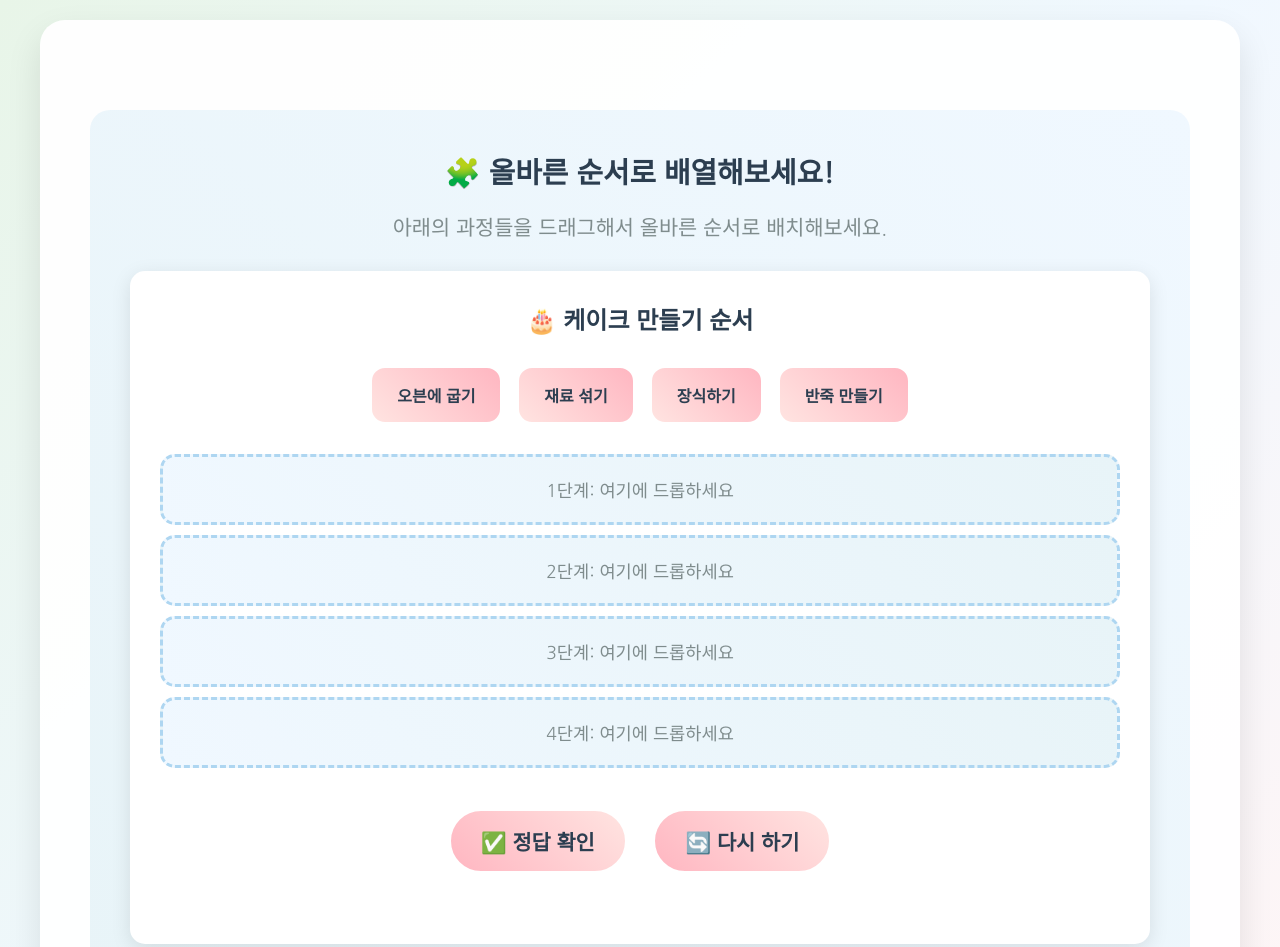
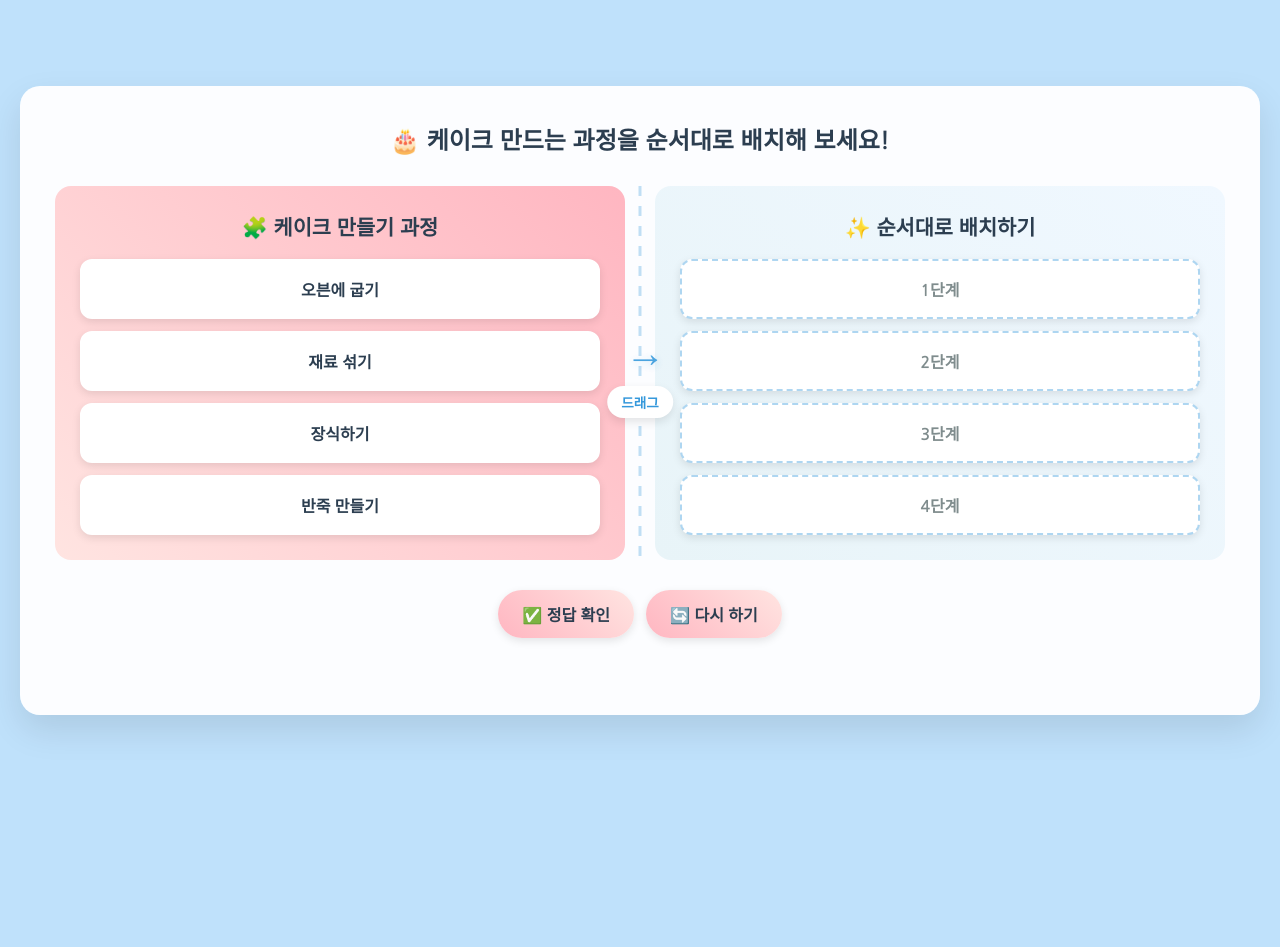
Before and after one commit to leehj002/entry, a plain HTML site: page docs/index.html in a window 1280 px wide. Shown: the top 947 px of the page. After the commit the page ends 800 px from the top, so only its background shows below. Drawn offline with Linux system fonts and the light colour scheme.

Commit message:
배경 색 + 사이즈 조정

```diff
--- a/docs/index.html
+++ b/docs/index.html
@@ -16,150 +16,212 @@
 
         body {
             font-family: 'Nanum Gothic', 'Noto Sans KR', sans-serif;
-            background: linear-gradient(135deg, #E8F5E8 0%, #F0F8FF 50%, #FFF5F5 100%);
+            background: #bfe1fb;
             min-height: 100vh;
             padding: 20px;
+            display: flex;
+            align-items: center;
+            justify-content: center;
         }
 
         .container {
-            max-width: 1200px;
+            max-width: 1400px;
+            width: 100%;
             margin: 0 auto;
             background: rgba(255, 255, 255, 0.95);
-            border-radius: 25px;
+            border-radius: 20px;
             box-shadow: 0 15px 35px rgba(0,0,0,0.1);
-            overflow: hidden;
+            padding: 35px;
         }
 
-        .header {
-            background: linear-gradient(135deg, #AED6F1 0%, #D2B4DE 50%, #F9E79F 100%);
-            padding: 40px;
-            text-align: center;
-            position: relative;
-        }
-
-        .main-title {
-            font-size: 3rem;
-            font-weight: 800;
-            color: #2C3E50;
-            margin-bottom: 15px;
-            text-shadow: 2px 2px 8px rgba(0,0,0,0.1);
-        }
-
-        .subtitle {
+        .title {
             font-size: 1.5rem;
-            font-weight: 500;
-            color: #34495E;
-            margin-bottom: 20px;
-        }
-
-        .content-section {
-            padding: 50px;
-        }
-
-        .section-title {
-            font-size: 2.5rem;
             font-weight: 700;
             color: #2C3E50;
             text-align: center;
             margin-bottom: 30px;
-            padding: 20px;
-            background: linear-gradient(45deg, #FFE4E1, #E8F4F8);
-            border-radius: 20px;
         }
 
-        .interactive-section {
-            background: linear-gradient(45deg, #E8F4F8 0%, #F0F8FF 100%);
-            border-radius: 20px;
-            padding: 40px;
-            margin: 40px 0;
+        .game-container {
+            display: flex;
+            gap: 30px;
+            align-items: flex-start;
+            position: relative;
         }
 
-        .practice-area {
-            background: white;
-            border-radius: 15px;
-            padding: 30px;
-            margin: 20px 0;
-            box-shadow: 0 5px 20px rgba(0,0,0,0.1);
+        .arrow-container {
+            position: absolute;
+            left: 50%;
+            top: 50%;
+            transform: translate(-50%, -50%);
+            display: flex;
+            flex-direction: column;
+            align-items: center;
+            gap: 8px;
+            z-index: 10;
+            pointer-events: none;
         }
 
-        .drag-items {
-            display: flex;
-            justify-content: center;
-            gap: 15px;
-            margin: 30px 0;
-            flex-wrap: wrap;
+        .arrow {
+            font-size: 2.5rem;
+            color: #3498DB;
+            animation: slideArrow 3s ease-in-out infinite;
+            text-shadow: 0 2px 8px rgba(52, 152, 219, 0.3);
         }
 
-        .drag-item {
+        @keyframes slideArrow {
+            0%, 100% {
+                transform: translateX(-10px);
+                opacity: 0.5;
+            }
+            50% {
+                transform: translateX(10px);
+                opacity: 1;
+            }
+        }
+
+        .arrow-text {
+            background: white;
+            padding: 6px 14px;
+            border-radius: 20px;
+            font-size: 0.85rem;
+            font-weight: 700;
+            color: #3498DB;
+            box-shadow: 0 4px 10px rgba(0,0,0,0.1);
+            white-space: nowrap;
+        }
+
+        /* 점선 연결선 */
+        .game-container::before {
+            content: '';
+            position: absolute;
+            left: 50%;
+            top: 0;
+            bottom: 0;
+            width: 3px;
+            background-image: repeating-linear-gradient(
+                to bottom,
+                #3498DB 0px,
+                #3498DB 10px,
+                transparent 10px,
+                transparent 20px
+            );
+            transform: translateX(-50%);
+            opacity: 0.3;
+        }
+
+        .left-panel,
+        .right-panel {
+            flex: 1;
+            border-radius: 16px;
+            padding: 25px;
+            min-height: 0;
+        }
+
+        .left-panel {
             background: linear-gradient(45deg, #FFE4E1, #FFB6C1);
-            padding: 15px 25px;
-            border-radius: 15px;
-            cursor: grab;
+        }
+
+        .right-panel {
+            background: linear-gradient(45deg, #E8F4F8, #F0F8FF);
+        }
+
+        .left-panel h3,
+        .right-panel h3 {
+            font-size: 1.3rem;
+            color: #2C3E50;
+            margin-bottom: 18px;
+            text-align: center;
+        }
+
+        .drag-items,
+        .drop-zones {
+            display: flex;
+            flex-direction: column;
+            gap: 12px;
+            height: 100%;
+        }
+
+        .drag-item,
+        .drop-zone {
+            background: white;
+            padding: 16px;
+            border-radius: 12px;
             font-weight: 600;
             color: #2C3E50;
             border: 2px solid #FFFFFF;
             transition: all 0.3s ease;
             user-select: none;
+            font-size: 1rem;
+            text-align: center;
+            box-shadow: 0 3px 8px rgba(0,0,0,0.1);
+            flex: 1;
+            display: flex;
+            align-items: center;
+            justify-content: center;
+        }
+
+        .drag-item {
+            cursor: grab;
         }
 
         .drag-item:hover {
             transform: translateY(-3px);
-            box-shadow: 0 5px 15px rgba(255,182,193,0.4);
+            box-shadow: 0 8px 20px rgba(0,0,0,0.15);
         }
 
         .drag-item.dragging {
             opacity: 0.5;
-            transform: scale(1.1);
+            transform: scale(1.05);
         }
 
         .drop-zone {
-            background: linear-gradient(45deg, #F0F8FF, #E8F4F8);
-            border: 3px dashed #AED6F1;
-            border-radius: 15px;
-            padding: 20px;
-            margin: 10px 0;
-            min-height: 60px;
-            display: flex;
-            align-items: center;
-            justify-content: center;
+            border-style: dashed;
+            border-color: #AED6F1;
             color: #7F8C8D;
-            font-size: 1.1rem;
-            transition: all 0.3s ease;
         }
 
         .drop-zone.drag-over {
             border-color: #3498DB;
-            background: linear-gradient(45deg, #AED6F1, #D5E8FF);
-            color: #2C3E50;
+            background: #E3F2FD;
+            transform: scale(1.02);
         }
 
         .drop-zone.filled {
             border-color: #27AE60;
-            background: linear-gradient(45deg, #D5F4E6, #ABEBC6);
+            border-style: solid;
+            background: white;
             color: #2C3E50;
         }
 
         .control-buttons {
             text-align: center;
-            margin: 30px 0;
+            margin-top: 30px;
+            display: flex;
+            gap: 12px;
+            justify-content: center;
         }
 
         .btn {
             background: linear-gradient(45deg, #FFB6C1, #FFE4E1);
-            border: 3px solid #FFFFFF;
-            padding: 15px 30px;
+            border: none;
+            padding: 12px 24px;
             border-radius: 50px;
-            font-size: 1.3rem;
-            font-weight: 600;
+            font-size: 1rem;
+            font-weight: 700;
             cursor: pointer;
-            margin: 10px;
             transition: all 0.3s ease;
             color: #2C3E50;
+            box-shadow: 0 3px 8px rgba(0,0,0,0.1);
         }
 
         .btn:hover {
-            transform: translateY(-3px) scale(1.05);
-            box-shadow: 0 10px 25px rgba(255,182,193,0.4);
+            transform: translateY(-2px);
+            box-shadow: 0 6px 15px rgba(0,0,0,0.2);
+        }
+
+        .btn:active {
+            transform: translateY(0);
         }
 
         .btn:disabled {
@@ -168,45 +230,54 @@
             transform: none;
         }
 
+        #result {
+            text-align: center;
+            font-size: 1.1rem;
+            font-weight: 700;
+            margin-top: 18px;
+            padding: 12px;
+            border-radius: 10px;
+        }
+
         @media (max-width: 768px) {
-            .main-title { font-size: 2rem; }
-            .section-title { font-size: 2rem; }
-            .content-section { padding: 30px 20px; }
-            .drag-items { flex-direction: column; align-items: center; }
+            .game-container {
+                flex-direction: column;
+            }
         }
     </style>
 </head>
 <body>
     <div class="container">
+        <h1 class="title">🎂 케이크 만드는 과정을 순서대로 배치해 보세요!</h1>
 
-        <!-- 인터랙티브 체험 -->
-        <div class="content-section">
-
-            <div class="interactive-section">
-                <h3 style="text-align: center; font-size: 1.8rem; color: #2C3E50; margin-bottom: 20px;">
-                    🧩 올바른 순서로 배열해보세요!
-                </h3>
-                <p style="text-align: center; font-size: 1.3rem; color: #7F8C8D; margin-bottom: 30px;">
-                    아래의 과정들을 드래그해서 올바른 순서로 배치해보세요.
-                </p>
-
-                <div class="practice-area">
-                    <h4 style="text-align: center; font-size: 1.5rem; margin-bottom: 20px; color: #2C3E50;">
-                        🎂 케이크 만들기 순서
-                    </h4>
-
+        <div class="game-container">
+            <!-- 왼쪽 패널: 드래그 아이템 -->
+            <div class="left-panel">
+                <h3>🧩 케이크 만들기 과정</h3>
                 <div class="drag-items" id="dragItems">
                     <div class="drag-item" draggable="true" data-order="3">오븐에 굽기</div>
                     <div class="drag-item" draggable="true" data-order="1">재료 섞기</div>
                     <div class="drag-item" draggable="true" data-order="4">장식하기</div>
                     <div class="drag-item" draggable="true" data-order="2">반죽 만들기</div>
                 </div>
+            </div>
 
+            <!-- 화살표 애니메이션 -->
+            <div class="arrow-container">
+                <div class="arrow">→</div>
+                <div class="arrow-text">드래그</div>
+            </div>
+
+            <!-- 오른쪽 패널: 드롭 존 -->
+            <div class="right-panel">
+                <h3>✨ 순서대로 배치하기</h3>
                 <div class="drop-zones">
-                        <div class="drop-zone" data-position="1">1단계: 여기에 드롭하세요</div>
-                        <div class="drop-zone" data-position="2">2단계: 여기에 드롭하세요</div>
-                        <div class="drop-zone" data-position="3">3단계: 여기에 드롭하세요</div>
-                        <div class="drop-zone" data-position="4">4단계: 여기에 드롭하세요</div>
+                    <div class="drop-zone" data-position="1">1단계</div>
+                    <div class="drop-zone" data-position="2">2단계</div>
+                    <div class="drop-zone" data-position="3">3단계</div>
+                    <div class="drop-zone" data-position="4">4단계</div>
+                </div>
+            </div>
         </div>
 
         <div class="control-buttons">
@@ -214,10 +285,7 @@
             <button class="btn" id="resetPractice">🔄 다시 하기</button>
         </div>
 
-                    <div id="result" style="text-align: center; font-size: 1.5rem; font-weight: 600; margin-top: 20px;"></div>
-                </div>
-            </div>
-        </div>
+        <div id="result"></div>
     </div>
     <script>
         // 드래그 앤 드롭 기능
@@ -280,13 +348,13 @@
             }
 
             if (Object.keys(practiceData).length < 4) {
-                result.innerHTML = "❌ 모든 단계를 배치해주세요!";
+                result.innerHTML = "❌ 모든 단계를 배치해 주세요!";
                 result.style.color = "#E74C3C";
             } else if (isCorrect) {
                 result.innerHTML = "🎉 정답입니다! 완벽한 순차 구조예요!";
                 result.style.color = "#27AE60";
             } else {
-                result.innerHTML = "❌ 순서를 다시 확인해보세요!";
+                result.innerHTML = "❌ 순서를 다시 확인해 보세요!";
                 result.style.color = "#E74C3C";
             }
         }
@@ -295,7 +363,7 @@
             // 드롭 존 초기화
             document.querySelectorAll('.drop-zone').forEach(zone => {
                 zone.classList.remove('filled');
-                zone.textContent = zone.getAttribute('data-position') + "단계: 여기에 드롭하세요";
+                zone.textContent = zone.getAttribute('data-position') + "단계";
             });
 
             // 드래그 아이템 다시 보이기
```
Lines whose indentation alone changed are shown as unchanged.
